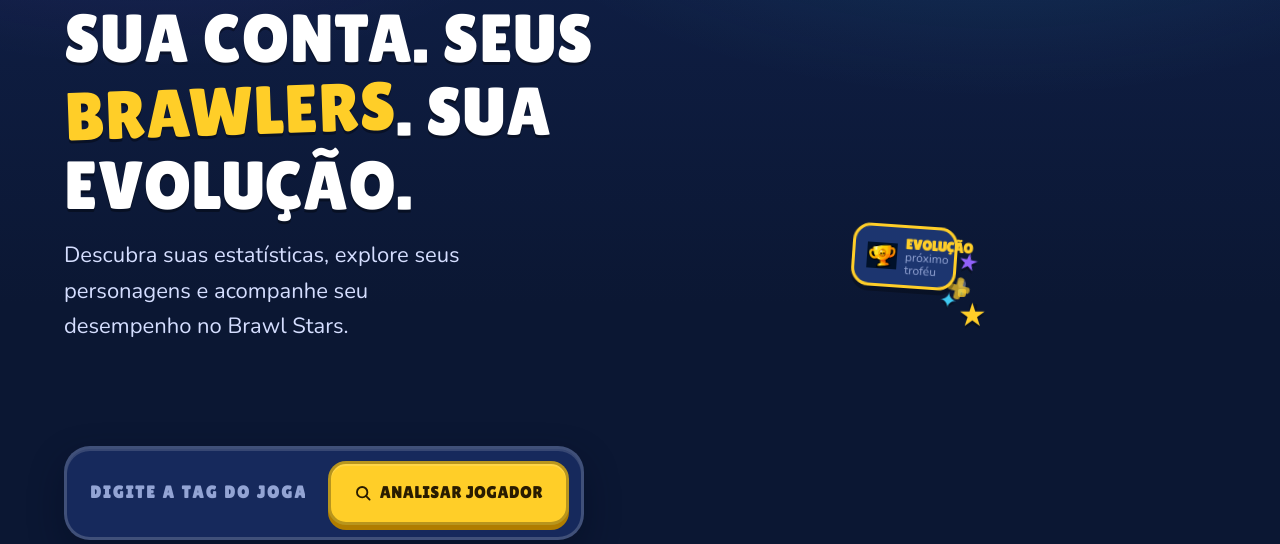
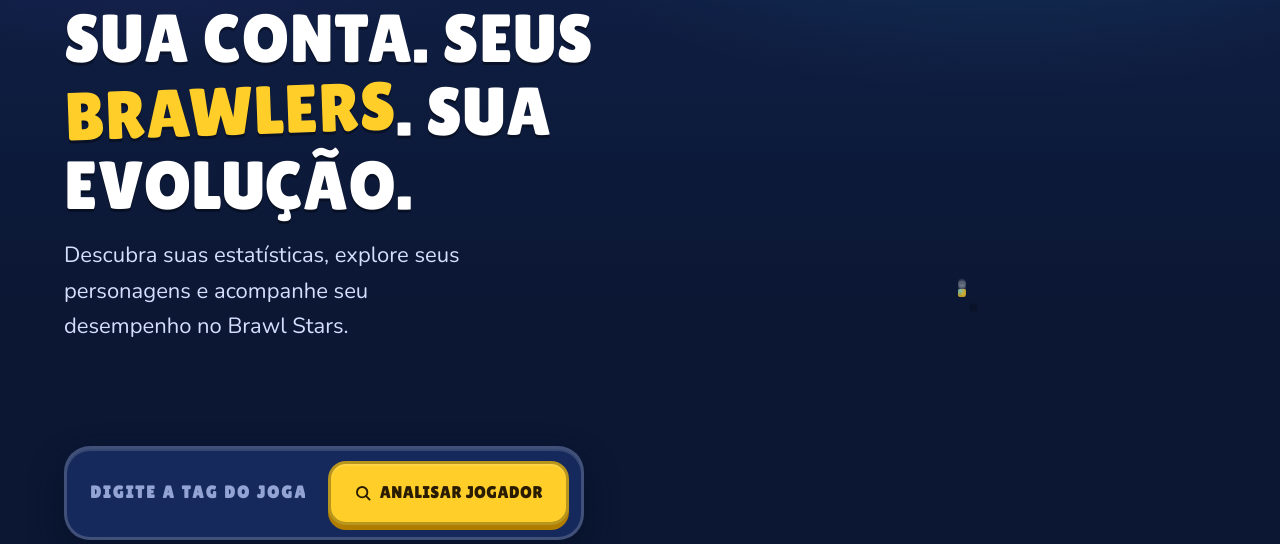
Before and after one commit to lucasalves-7/brawl_hub, a Django app: page / in a window 1280 px wide. Shown: the part 136-680 px from the top of the page. Run offline with Django 5.2, Linux system fonts and the light colour scheme.

Commit message:
Remover textos sobrepostos das imagens do hero

```diff
--- a/static/css/home.css
+++ b/static/css/home.css
@@ -181,52 +181,6 @@
   object-fit: contain;
 }
 
-.hero__progress-card {
-  position: absolute;
-  right: 2%;
-  bottom: 12%;
-  z-index: 6;
-  display: flex;
-  align-items: center;
-  gap: var(--sp-2);
-  padding: 0.55rem 0.75rem;
-  color: var(--text);
-  background: var(--surface-600);
-  border: 3px solid var(--yellow);
-  border-radius: var(--radius);
-  box-shadow: 0 5px 0 rgba(0, 0, 0, 0.28);
-  transform: rotate(4deg);
-  animation: card-in 0.7s var(--ease-pop) both 0.2s;
-}
-
-.hero__progress-card img { width: 30px; height: 30px; object-fit: contain; }
-.hero__progress-card span { display: flex; flex-direction: column; line-height: 1.05; }
-.hero__progress-card strong { color: var(--yellow); font-family: var(--font-display); font-size: var(--fs-sm); }
-.hero__progress-card small { color: var(--text-muted); font-size: var(--fs-xs); }
-
-.hero__star {
-  position: absolute;
-  z-index: 6;
-  font-family: var(--font-display);
-  color: var(--yellow);
-  text-shadow: 0 3px 0 rgba(0, 0, 0, 0.35);
-  animation: star-drift 3.4s ease-in-out infinite;
-}
-.hero__star--one { top: 19%; left: 43%; font-size: 2rem; }
-.hero__star--two { top: 34%; right: 7%; color: var(--sky); font-size: 1.35rem; animation-delay: .8s; }
-.hero__star--three { bottom: 23%; left: 5%; color: var(--purple); font-size: 1.45rem; animation-delay: 1.4s; }
-
-.hero__burst {
-  position: absolute;
-  top: 43%;
-  left: 50%;
-  z-index: 4;
-  color: var(--yellow);
-  font: 900 2.5rem/1 var(--font-display);
-  transform: translate(-50%, -50%) rotate(15deg);
-  opacity: .7;
-}
-
 @keyframes float {
   0%, 100% { transform: translateY(0); }
   50% { transform: translateY(-14px); }
@@ -242,15 +196,6 @@
   50% { opacity: 1; transform: rotate(-8deg) scale(1.02); }
 }
 
-@keyframes star-drift {
-  0%, 100% { transform: translateY(0) rotate(0); }
-  50% { transform: translateY(-8px) rotate(12deg); }
-}
-
-@keyframes card-in {
-  from { opacity: 0; transform: translateY(10px) rotate(4deg); }
-  to { opacity: 1; transform: translateY(0) rotate(4deg); }
-}
 
 @media (max-width: 768px) {
   /* Mobile: remove a arte e sua célula por completo, sem espaço residual. */
--- a/templates/home.html
+++ b/templates/home.html
@@ -54,19 +54,11 @@
     {# ---- Composição de ilustrações originais ---- #}
     <div class="hero__art" aria-hidden="true">
       <div class="hero__halo"></div>
-      <span class="hero__star hero__star--one">★</span>
-      <span class="hero__star hero__star--two">✦</span>
-      <span class="hero__star hero__star--three">★</span>
-      <div class="hero__progress-card">
-        <img src="{% static 'img/trofeu.png' %}" alt="">
-        <span><strong>EVOLUÇÃO</strong><small>próximo troféu</small></span>
-      </div>
       <div class="brawler-float b1"><img src="{% static 'img/estrela brawl.png' %}" alt=""></div>
       <div class="brawler-float b2"><img src="{% static 'img/estrela roxa.png' %}" alt=""></div>
       <div class="brawler-float b3"><img src="{% static 'img/Combate.png' %}" alt=""></div>
       <div class="brawler-float b4"><img src="{% static 'img/gema.png' %}" alt=""></div>
       <img class="hero__trophy" src="{% static 'img/trofeu.png' %}" alt="">
-      <div class="hero__burst">+</div>
     </div>
   </div>
 </section>
```
